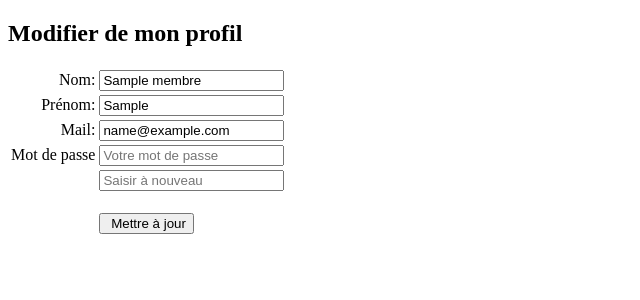
After one commit to ElodieDeveloppeuse/le-Groupement-Banque-Assurance-Francais-GBAF-., a PHP site: page /profileditor.php in a window 1280 px wide. The commit adds this page. Shown: the top 300 px of the page, without its empty margins (0-640 px from the left). Run offline with PHP 8.4, Linux system fonts and the light colour scheme; the visitor is signed in with stand-in values (Sample User, id 1); tables that the repository leaves empty or names only in its code hold one stand-in row (values such as "Sample post").

Commit message:
Page Modifier mon profil

```diff
--- a/profil.php
+++ b/profil.php
@@ -28,7 +28,7 @@ if(isset($_GET['id']) AND $_GET['id'] > 0)
             if(isset($_SESSION['id']) AND $memberinfo['id'] == $_SESSION['id'])
             {
         ?>
-            <a href="#"> Modifier mon profil</a>
+            <a href="profileditor.php"> Modifier mon profil</a>
             <a href="deconnexion.php"> Se déconnecter</a>
         <?php
             }
--- /dev/null
+++ b/profileditor.php
@@ -0,0 +1,128 @@
+<?php
+session_start();
+// Connexion à la base de donnée.
+$bdd = new PDO('mysql:host=localhost;dbname=espace_membre;charset=utf8', 'root', 'root');
+// Retourner les informations du membre.
+if(isset($_SESSION['id']))
+{
+    $reqmember = $bdd->prepare("SELECT * FROM membres WHERE id = ?");
+    $reqmember->execute(array($_SESSION['id']));
+    $member = $reqmember->fetch();
+
+    if(isset($_POST['newnom']) AND !empty($_POST['newnom']) AND $_POST['newnom'] != $member['nom'])
+    {
+        $newnom = htmlspecialchars($_POST['newnom']);
+        $insertnom = $bdd->prepare("UPDATE membres SET nom = ? WHERE ID = ? ");
+        $insertnom->execute(array($newnom, $_SESSION['id']));
+        header("Location: profil.php?id=" .$_SESSION['id']);
+    }
+
+    if(isset($_POST['newprenom']) AND !empty($_POST['newprenom']) AND $_POST['newprenom'] != $member['prenom'])
+    {
+        $newprenom = htmlspecialchars($_POST['newprenom']);
+        $insertprenom = $bdd->prepare("UPDATE membres SET prenom = ? WHERE ID = ? ");
+        $insertprenom->execute(array($newprenom, $_SESSION['id']));
+        header("Location: profil.php?id=" .$_SESSION['id']);
+    }
+    if(isset($_POST['newmail']) AND !empty($_POST['newmail']) AND $_POST['newmail'] != $member['mail'])
+    {
+        $newmail= htmlspecialchars($_POST['newmail']);
+        $insertmail = $bdd->prepare("UPDATE membres SET mail = ? WHERE ID = ? ");
+        $insertmail->execute(array($newmail, $_SESSION['id']));
+        header("Location: profil.php?id=" .$_SESSION['id']);
+    }
+    if(isset($_POST['newmdp']) AND !empty($_POST['newmdp']) AND isset($_POST['newmdp2']) AND !empty($_POST['newmdp2'])  )
+    {
+        $mdp = sha1($_POST['newmdp']);
+        $mdp2 = sha1($_POST['newmdp2']);
+
+        if($mdp == $mdp2)
+        {
+            $insertmdp = $bdd->prepare("UPDATE membres SET password = ? WHERE ID = ? ");
+            $insertmdp->execute(array($mdp, $_SESSION['id']));
+            header("Location: profil.php?id=" .$_SESSION['id']);
+        }
+        else
+        {
+            $erreur = "Les mot de passes ne correspondent pas.";
+        }
+    }
+?>
+<!DOCTYPE html>
+<html lang="fr">
+<head>
+    <meta charset="UTF-8">
+    <meta name="viewport" content="width=device-width, initial-scale=1.0">
+    <meta http-equiv="X-UA-Compatible" content="ie=edge">
+    <title>GBAF</title>
+</head>
+<body>
+    <div align="enter">
+    <table>
+        <h2>Modifier de mon profil</h2>
+        <form method="POST" action="">
+        <tr>
+            <td align="right">
+                <label for="nom">Nom:</label>
+            </td>
+            <td>
+                <input type="text" placeholder="Votre Nom" id="nom" name="newnom" value="<?php echo $member['nom'];?>"/>
+            </td>
+        </tr>
+        <tr>
+            <td align="right">
+                <label for="prenom">Prénom:</label>
+            </td>
+            <td>
+                <input type="text" placeholder="Votre Prénom" id="prenom" name="newprenom" value="<?php echo $member['prenom']; ?>"/>
+            </td>
+        </tr>
+        <tr>
+            <td align="right">
+                <label for="mail">Mail:</label>
+            </td>
+            <td>
+                <input type="mail" placeholder="Votre adresse mail" id="mail" name="newmail" value="<?php  echo $member['mail']; ?>"/>
+            </td>
+        </tr>
+        <tr>
+            <td align="right">
+                <label for="mdp">Mot de passe</label>
+            </td>
+            <td>
+                <input type="password" placeholder="Votre mot de passe" id="mdp" name="newmdp">
+            </td>
+        </tr>
+        <tr>
+            <td align="right">
+                <label for="mdp2"></label>
+            </td>
+            <td>
+                <input type="password" placeholder="Saisir à nouveau" id="mdp2" name="newmdp2"/>
+            </td>
+        </tr>
+        <tr>
+                <td></td>
+                <td>
+                <br/>
+                    <input type="submit" name="updade" value=" Mettre à jour"/>
+                </td>
+             </tr>
+        </form>
+    </table>
+    </div>
+    <?php
+        if(isset($erreur))
+        {
+            echo '<font color = "red">'. $erreur . "</font>";
+        }
+        ?>
+</body>
+</html>
+<?php
+}
+else
+{
+    header("Location: connexion.php");
+}
+?>
```
